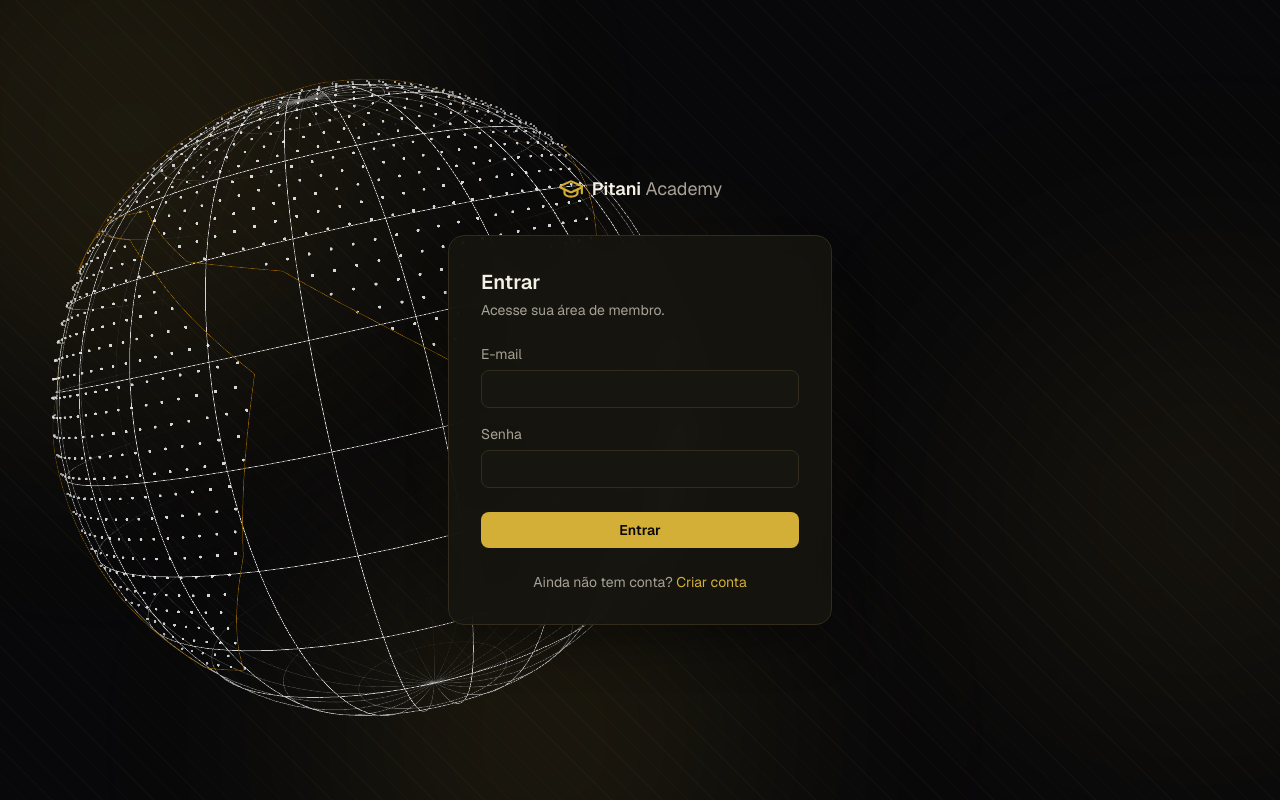
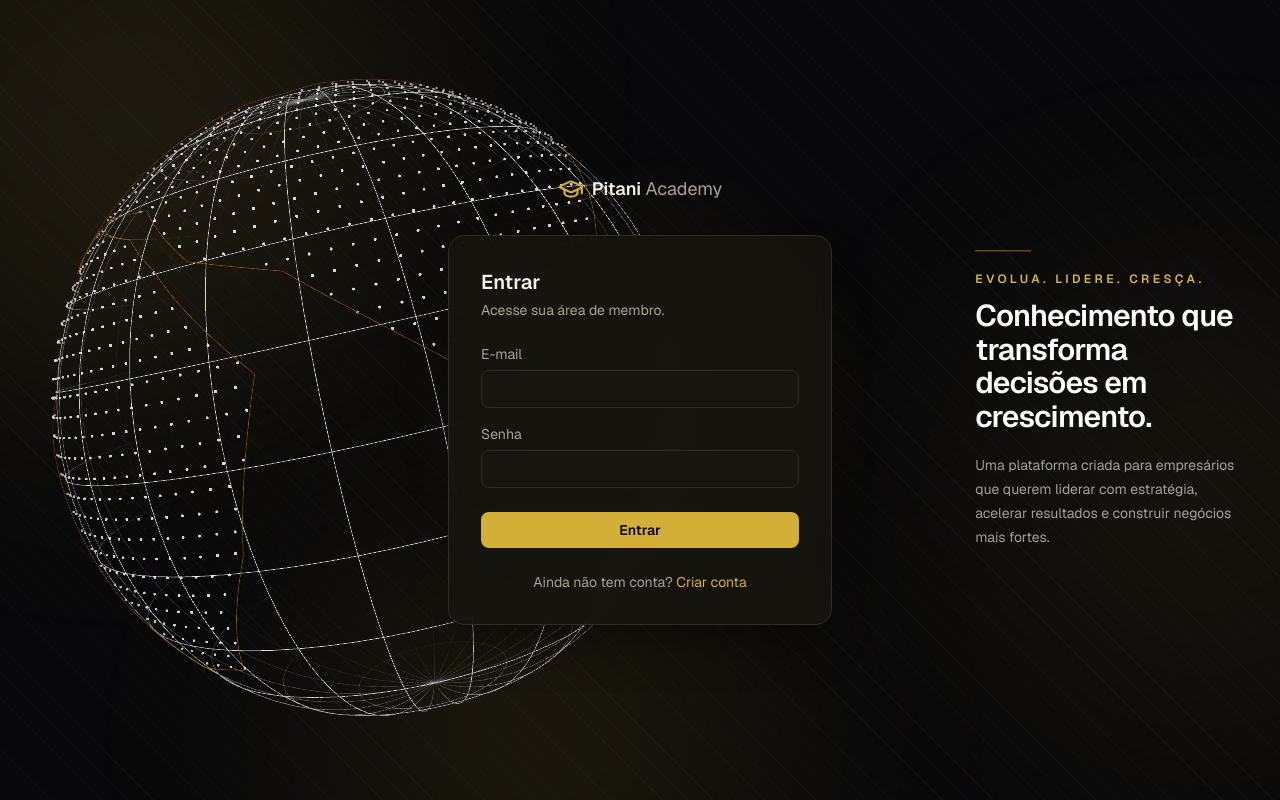
Before and after one commit to Hygorlc/plataformapitani, a Next.js app: page /login in a window 1280 px wide. Built offline with nearby package versions, Linux system fonts and the light colour scheme; no server answers.

Commit message:
Show business callout on desktop screens

```diff
--- a/src/components/auth/LoginGlobeBackground.tsx
+++ b/src/components/auth/LoginGlobeBackground.tsx
@@ -417,7 +417,7 @@ export function LoginGlobeBackground() {
   return (
     <div className="pointer-events-none absolute inset-0 overflow-hidden">
       <canvas ref={canvasRef} className="h-full w-full" aria-hidden="true" />
-      <div className="absolute right-[4.5%] top-1/2 hidden w-[300px] -translate-y-1/2 2xl:block">
+      <div className="absolute right-[3.5%] top-1/2 hidden w-[260px] -translate-y-1/2 xl:block 2xl:w-[300px]">
         <div className="mb-5 h-px w-14 bg-[#966607]" />
         <p className="mb-3 text-xs font-semibold uppercase tracking-[0.28em] text-[#d7b648]">
           Evolua. Lidere. Cresça.
```
